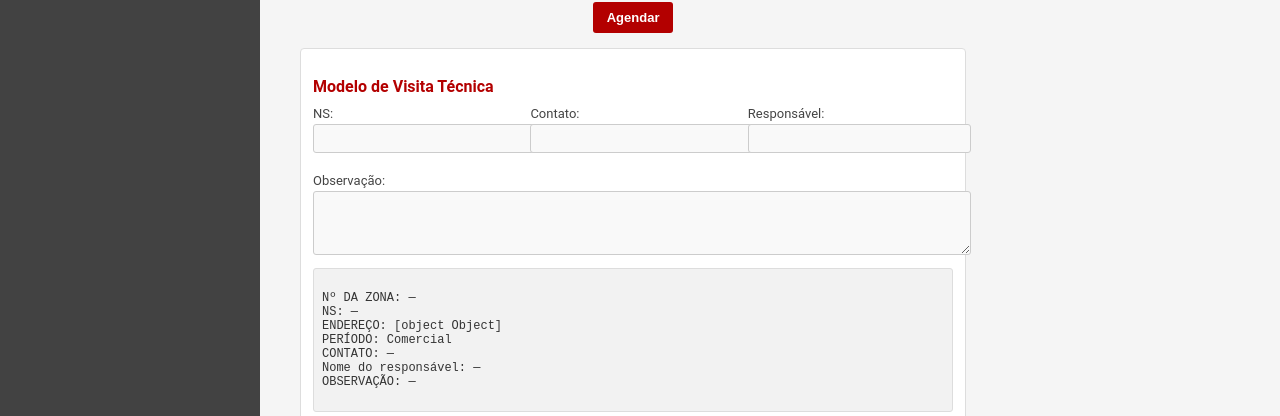
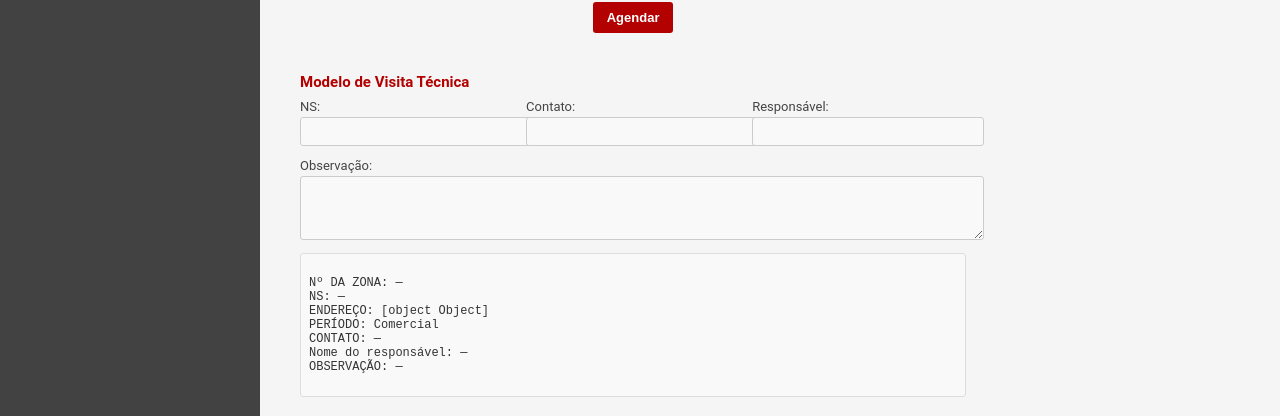
Before and after one commit to Drade-Pires/sistema-atendimento, a React (Create React App) app in the folder frontend/: page /chamados in a window 1280 px wide. Shown: the part 536-952 px from the top of the page. Built offline with nearby package versions, Linux system fonts and the light colour scheme; no server answers.

Commit message:
atualização

```diff
--- a/frontend/src/styles/VisitaCompact.css
+++ b/frontend/src/styles/VisitaCompact.css
@@ -1,78 +1,78 @@
 /* agrupa os três campos na mesma linha */
-.visita-compact .linha-campos {
+.linha-campos {
   display: flex;
-  gap: 12px; /* espaço entre os campos */
+  gap: 12px;
   margin-bottom: 12px;
 }
 
-.visita-compact .linha-campos label {
-  flex: 1; /* cada campo ocupa espaço proporcional */
+.linha-campos label {
+  flex: 1;
 }
 
 /* observação ocupa toda a largura */
-.visita-compact .observacao {
+.observacao {
   display: block;
   margin-bottom: 10px;
 }
 
+/* bloco geral mais leve, sem borda */
 .visita-compact {
-  border: 1px solid #ddd;
-  border-radius: 4px;
-  padding: 12px;
+  padding: 10px 0; /* só espaçamento interno */
   margin-top: 15px;
-  background-color: #fff; /* fundo branco */
+  background-color: transparent; /* sem fundo branco */
 }
 
 .visita-compact h3 {
-  margin-bottom: 10px;
-  font-size: 16px; /* menor */
-  color: #b30000; /* vermelho principal */
+  margin-bottom: 8px;
+  font-size: 15px;
+  color: #b30000; /* vermelho */
 }
 
+/* campos */
 .visita-compact label {
   display: block;
-  margin-bottom: 8px;
-  font-size: 13px; /* discreto */
-  color: #444; /* cinza escuro */
+  font-size: 13px;
+  color: #444;
 }
 
 .visita-compact input,
 .visita-compact textarea {
   width: 100%;
-  padding: 6px 8px; /* mais compacto */
+  padding: 6px 8px;
   margin-top: 3px;
   border: 1px solid #ccc;
   border-radius: 3px;
-  font-family: inherit;
   font-size: 13px;
-  background-color: #f9f9f9; /* cinza claro */
+  background-color: #f9f9f9;
 }
 
 .visita-compact input:focus,
 .visita-compact textarea:focus {
-  border-color: #b30000; /* vermelho no foco */
+  border-color: #b30000;
   outline: none;
 }
 
 .visita-compact textarea {
-  min-height: 50px; /* menor altura */
+  min-height: 50px;
   resize: vertical;
 }
 
+/* texto gerado */
 .visita-compact pre {
-  background: #f2f2f2; /* cinza claro */
+  background: #f9f9f9;
   border: 1px solid #ddd;
   border-radius: 3px;
   padding: 8px;
   margin-top: 10px;
-  font-size: 12px; /* discreto */
+  font-size: 12px;
   color: #333;
 }
 
+/* botão discreto */
 .visita-compact button {
   margin-top: 10px;
-  padding: 6px 12px; /* menor */
-  background-color: #b30000; /* vermelho */
+  padding: 6px 12px;
+  background-color: #b30000;
   border: none;
   border-radius: 3px;
   color: white;
@@ -82,5 +82,5 @@
 }
 
 .visita-compact button:hover {
-  background-color: #800000; /* vermelho mais escuro no hover */
+  background-color: #800000;
 }
```
